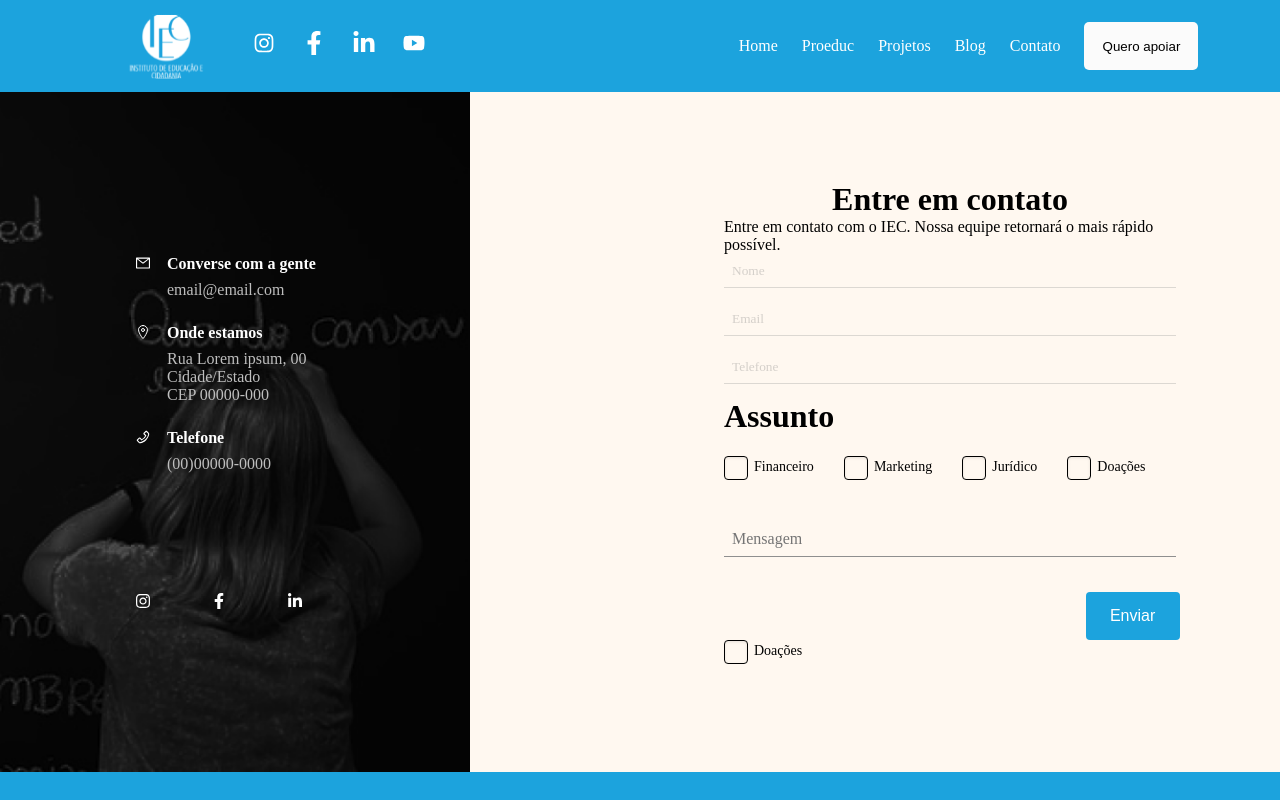
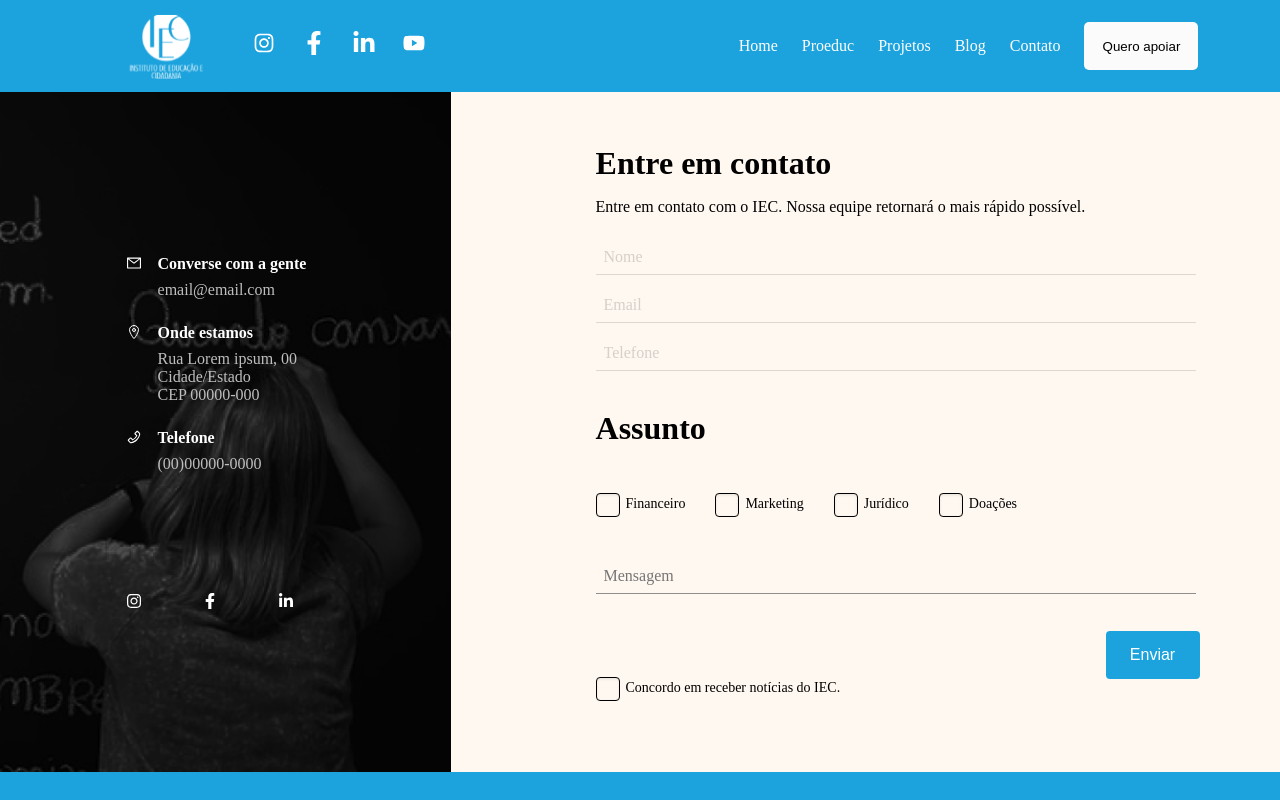
Before and after one commit to marcos-px/iec-brasil, a React (Vite) app: page /contact in a window 1280 px wide. Shown: the top 800 px of the page. Built offline with nearby package versions, Linux system fonts and the light colour scheme.

Commit message:
editing-contact-page
Finalizando o layout da página para começar as interações.

```diff
--- a/src/components/Contact/Contact.ts
+++ b/src/components/Contact/Contact.ts
@@ -7,22 +7,30 @@ export const ContactForm = styled.form`
   align-items: center;
   flex-direction: column;
   height: 100vh;
-  width: 60vh;
+  width: 100vh;
   color: #fff;
   padding: 14px;
   color: #000;
 
-  .title {
-    margin-bottom: 14px;
+  .contact-title {
+
+    width: 600px;
+    h1{
+      margin-bottom: 16px;
+    }
+    p{
+      margin-bottom: 25px;
+    }
   }
-
-  .form {
+   .form {
     max-width: 600px;
     width: 100%;
     display: flex;
     flex-direction: column;
   }
-
+  .subject{
+    margin: 25px 0px;
+  }
   .input {
     background-color: #fff8f0;
     margin-bottom: 14px;
@@ -31,8 +39,10 @@ export const ContactForm = styled.form`
     padding: 0 8px;
     border-bottom: 1px inset #8f8f8f;
     opacity: 30%;
-    font-family: FontAwesome;
+    font-family: Archivo;
+    font-size: 16px;
   }
+
   .textarea {
     margin-bottom: 14px;
     border: 0;
@@ -58,7 +68,7 @@ export const ContactForm = styled.form`
   }
 
   .button {
-    left: 80%;
+    left: 85%;
     top: 5%;
     position: relative;
     width: 94px;
@@ -118,11 +128,10 @@ export const ContactForm = styled.form`
   [type="checkbox"]:checked + label:after {
     content: "✔";
     position: absolute;
-    top: 2px;
     left: 5px;
     font-size: 20px;
     line-height: 1.2;
-    color: #0000ff;
+    color: #1CA3DD;
     transition: all 0.2s;
   }
   /* checked mark aspect changes */
@@ -150,12 +159,17 @@ export const ContactForm = styled.form`
   /* accessibility */
   [type="checkbox"]:checked:focus + label:before,
   [type="checkbox"]:not(:checked):focus + label:before {
-    border: 2px dotted #0000ff;
+    border: 2px solid #1CA3DD;
   }
   /* hover style just for information */
   label:hover:before {
-    border: 2px solid #4778d9 !important;
+    border: 2px solid #1CA3DD !important;
     background: #fff8f0;
+  }
+  @media screen and (max-width: 940px) {
+    .button {
+      left: 82%;
+    }
   }
 `;
 
@@ -167,6 +181,11 @@ export const ContactInfo = styled.div`
   background-repeat: no-repeat;
   height: 680px;
   width: 470px;
+
+  @media screen and (max-width: 800px) {
+    display: none;
+  }
+
   .title-icon {
     display: flex;
   }
--- a/src/index.css
+++ b/src/index.css
@@ -19,9 +19,13 @@ img {
 
 .contact-container {
   display: flex;
-  margin: 0 auto;
-  gap: 240px;
   align-items: center;
+  gap: 60px;
   max-height: 680px;
   background-color: #fff8f0;
 }
+@media screen and (max-width:1024px) {
+  .contact-container {
+    gap: 0px;
+  }
+}
--- a/src/pages/contact.tsx
+++ b/src/pages/contact.tsx
@@ -22,7 +22,7 @@ function Contact() {
           <div className="contact-info-container">
             <div className="info-contact-control">
               <div className="title-icon">
-                <AiOutlineMail/>
+                <AiOutlineMail />
                 <h4>Converse com a gente</h4>
               </div>
               <div>
@@ -35,12 +35,16 @@ function Contact() {
                 <h4>Onde estamos</h4>
               </div>
               <div>
-                <p>Rua Lorem ipsum, 00 <br/>Cidade/Estado <br/>CEP 00000-000 </p>
+                <p>
+                  Rua Lorem ipsum, 00 <br />
+                  Cidade/Estado <br />
+                  CEP 00000-000{" "}
+                </p>
               </div>
             </div>
             <div className="info-contact-control">
               <div className="title-icon">
-                <AiOutlinePhone/>
+                <AiOutlinePhone />
                 <h4>Telefone</h4>
               </div>
               <div>
@@ -52,15 +56,17 @@ function Contact() {
                 <FaLinkedinIn />
               </div>
             </div>
-
           </div>
         </ContactInfo>
         <ContactForm>
-          <h1 className="contact">Entre em contato</h1>
-          <span>
+          <div className="contact-title">
+            <h1 >Entre em contato</h1>
+            <p>
               Entre em contato com o IEC. Nossa equipe retornará o mais rápido
               possível.
-          </span>
+            </p>
+          </div>
+
           <form onSubmit={() => {}} className="form">
             <input
               style={{ fontFamily: "FontAwesome" }}
@@ -143,7 +149,7 @@ function Contact() {
                 id="doacoes"
                 name="doacoes"
               />
-              <label htmlFor="doacoes">Doações</label>
+              <label htmlFor="doacoes">Concordo em receber notícias do IEC.</label>
             </div>
           </form>
         </ContactForm>
```
Lines whose indentation alone changed are shown as unchanged.
